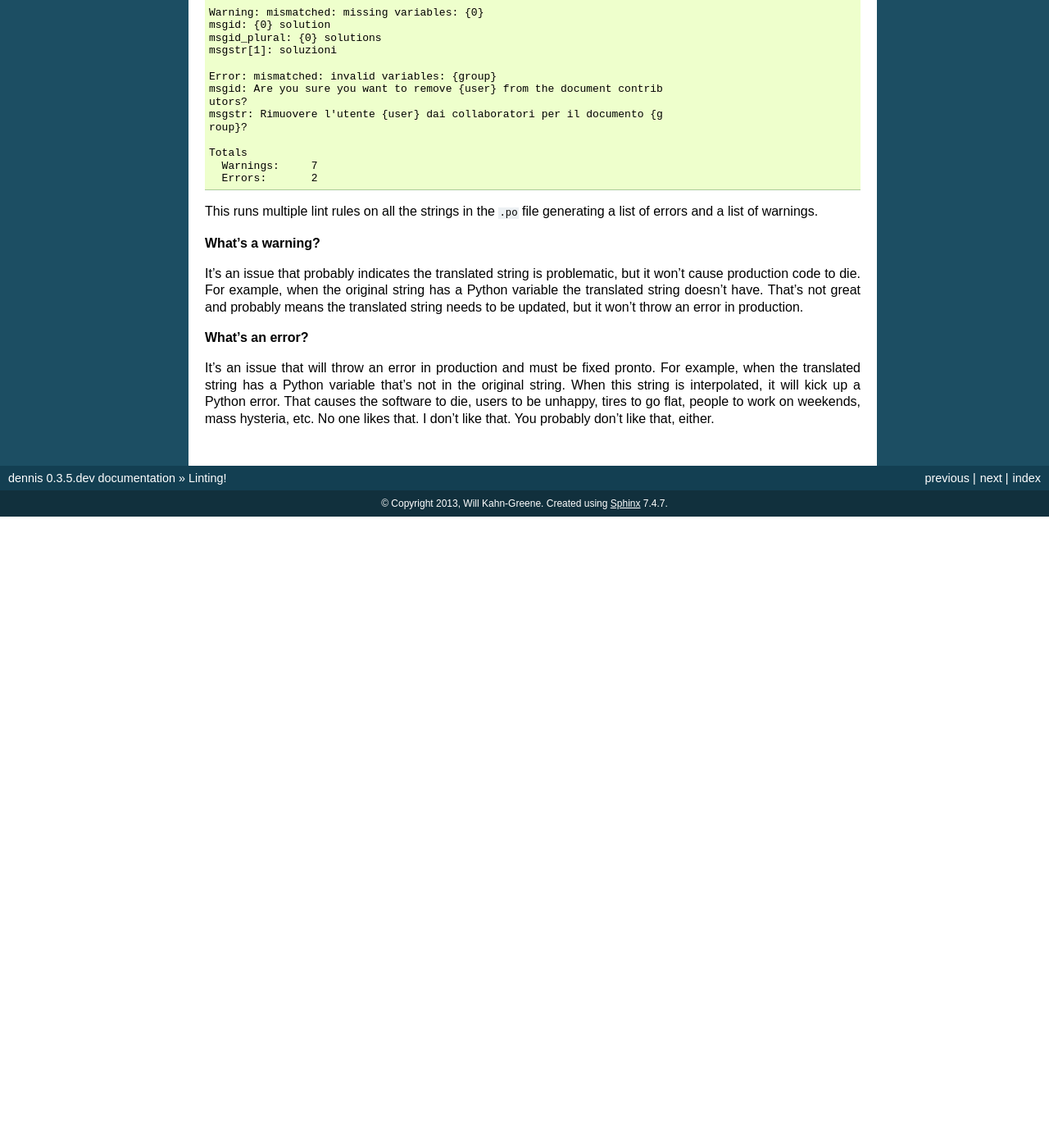
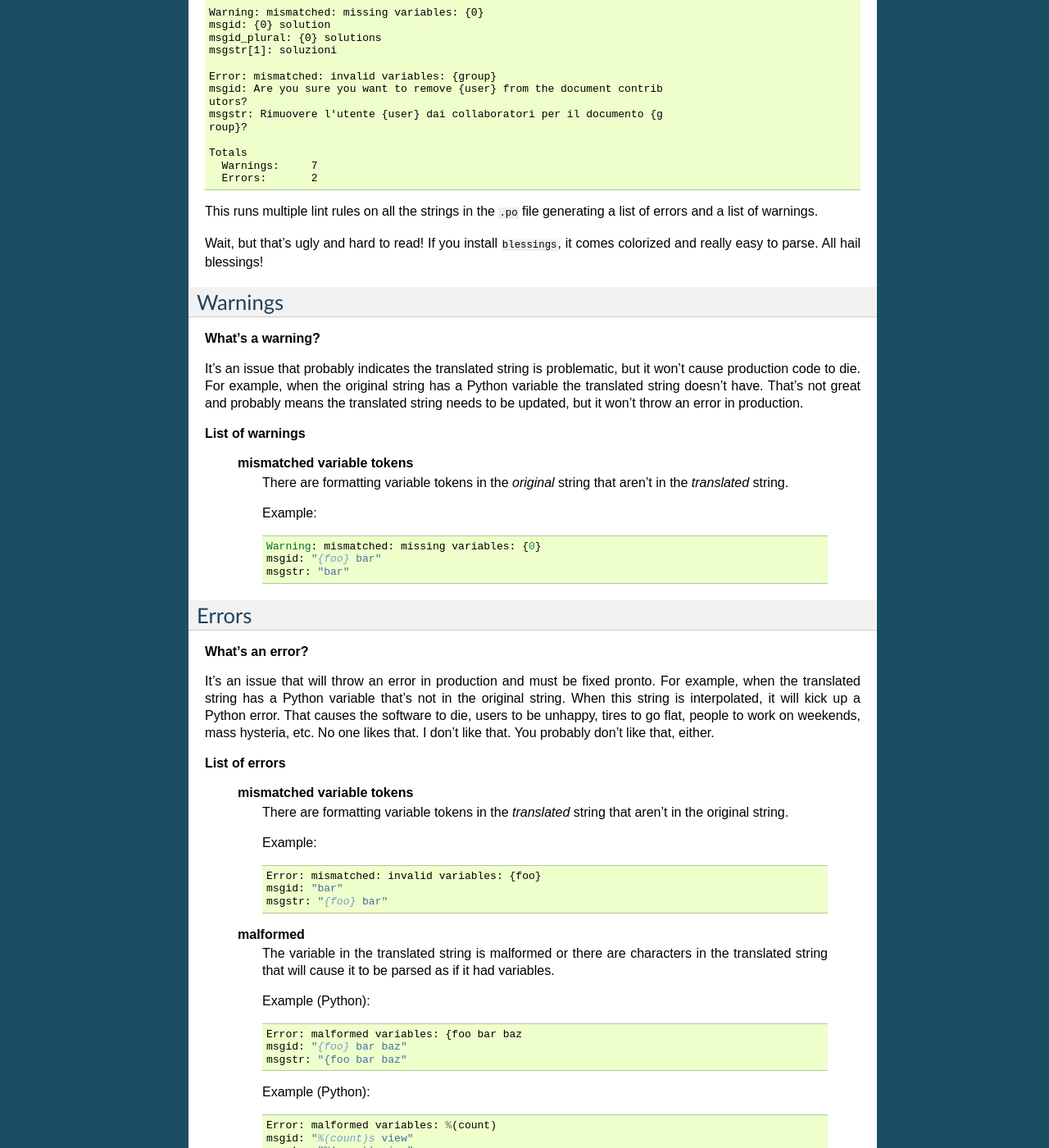
Before and after one commit to mozilla/dennis, a Sphinx documentation site: the page built from docs/linting.rst, in a window 1280 px wide and 1400 px high, scrolled down 1098 px. Shown: the whole window at 82% size. Built offline with Sphinx 7.4.7, drawn with Linux system fonts in a browser that asks for light colours; before the commit the page ends 1728 px from its top, so only the background shows below that; some of the changed text lies outside the part shown.

Commit message:
Improve lintin' docs
The lint docs noww showw examples o' what dennis lints.

```diff
--- a/docs/linting.rst
+++ b/docs/linting.rst
@@ -87,6 +87,13 @@ Produces output like this::
 This runs multiple lint rules on all the strings in the ``.po`` file
 generating a list of errors and a list of warnings.
 
+Wait, but that's ugly and hard to read! If you install ``blessings``, it
+comes colorized and really easy to parse. All hail blessings!
+
+
+Warnings
+========
+
 **What's a warning?**
 
 It's an issue that probably indicates the translated string is
@@ -94,6 +101,24 @@ problematic, but it won't cause production code to die. For example,
 when the original string has a Python variable the translated string
 doesn't have. That's not great and probably means the translated
 string needs to be updated, but it won't throw an error in production.
+
+
+**List of warnings**
+
+    **mismatched variable tokens**
+        There are formatting variable tokens in the *original* string
+        that aren't in the *translated* string.
+
+        Example::
+
+            Warning: mismatched: missing variables: {0}
+            msgid: "{foo} bar"
+            msgstr: "bar"
+
+
+
+Errors
+======
 
 **What's an error?**
 
@@ -104,3 +129,33 @@ it will kick up a Python error. That causes the software to die, users
 to be unhappy, tires to go flat, people to work on weekends, mass
 hysteria, etc. No one likes that. I don't like that. You probably
 don't like that, either.
+
+
+**List of errors**
+
+    **mismatched variable tokens**
+        There are formatting variable tokens in the *translated* string
+        that aren't in the original string.
+
+        Example::
+
+            Error: mismatched: invalid variables: {foo}
+            msgid: "bar"
+            msgstr: "{foo} bar"
+
+    **malformed**
+        The variable in the translated string is malformed or there are
+        characters in the translated string that will cause it to be
+        parsed as if it had variables.
+
+        Example (Python)::
+
+            Error: malformed variables: {foo bar baz
+            msgid: "{foo} bar baz"
+            msgstr: "{foo bar baz"
+
+        Example (Python)::
+
+            Error: malformed variables: %(count)
+            msgid: "%(count)s view"
+            msgstr: "%(count) view"
```
Also changed, not shown: 1 other file.
